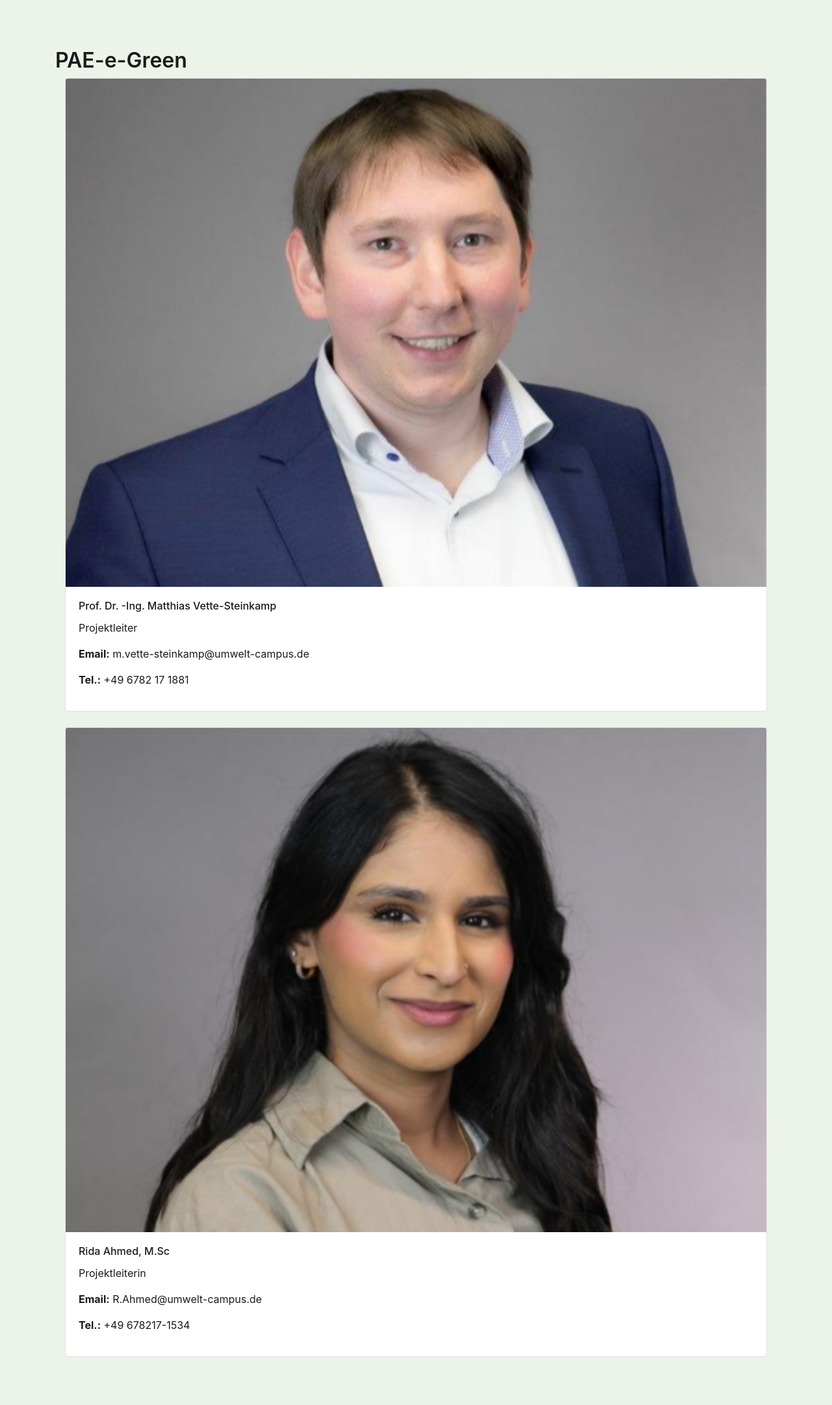
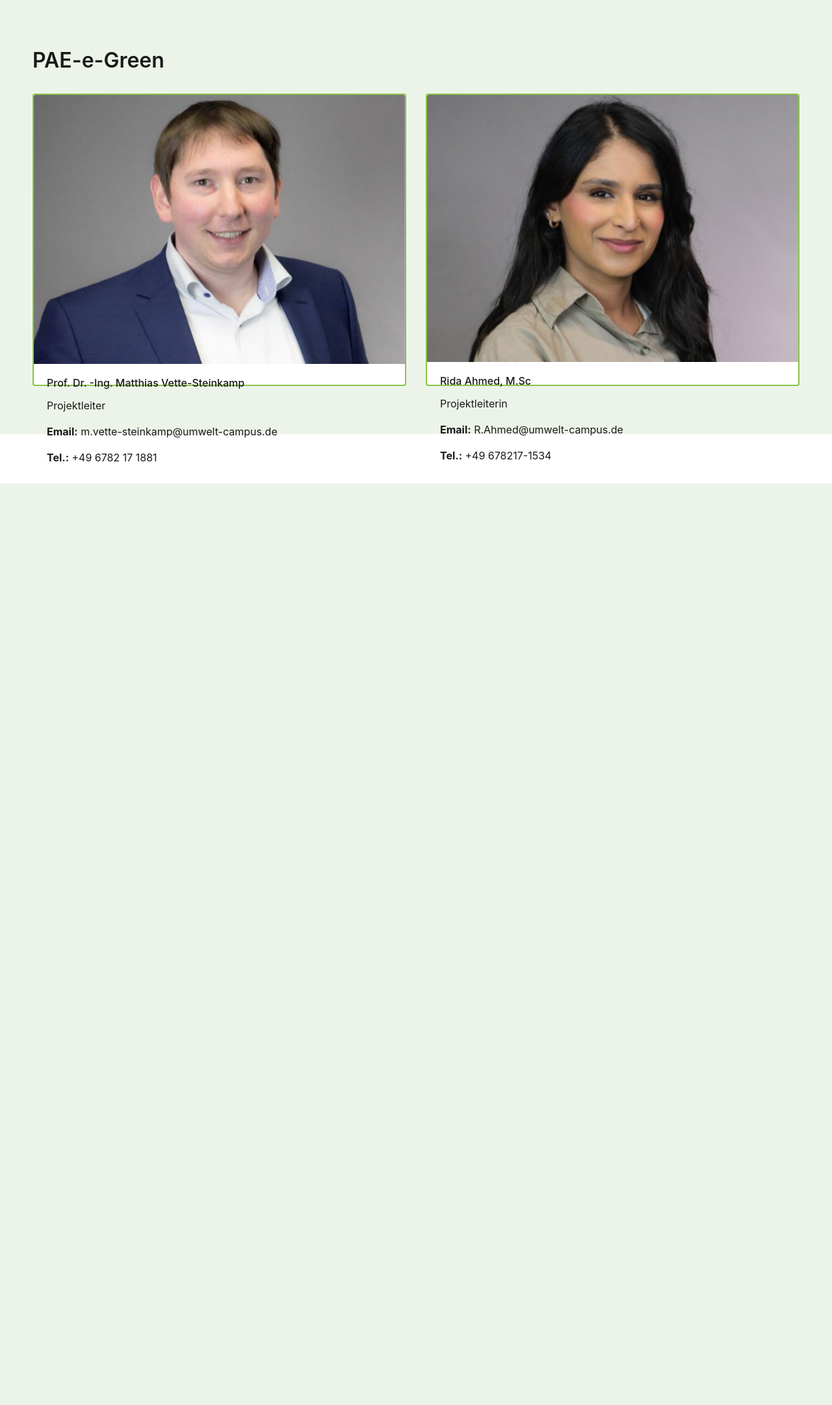
Before and after one commit to lrkc1756/Pae, a Flask app: page /contact in a window 1280 px wide. Shown: the part 56-2218 px from the top of the page at 65% size. After the commit the page ends 800 px from the top, so only its background shows below. Run offline with Flask 3, Linux system fonts and the light colour scheme; some libraries are stand-ins or nearby versions.

Commit message:
fix: perfect left alignment of all containers with.container CSS

```diff
--- a/website/static/style.css
+++ b/website/static/style.css
@@ -121,25 +121,45 @@ body{
   margin-left: calc(-50vw + 50%); /*center correctly*/
 }
 
+.container{
+  padding-left: 0px;
+  padding-right: 0px;
+  max-width: 100%; /* Prevent centering like .container does */
+}
+
+
 /*HEADERS*/
 h1 {
   font-size: 2.5rem;
   font-weight: 700;
+  text-align: left;
 }
 h2 {
   font-size: 2rem;
   font-weight: 600;
+  text-align: left;
 }
 h3 {
   font-size: 1.5rem;
   font-weight: 600;
+  text-align: left;
 }
 h4 {
   font-size: 1.25rem;
+  text-align: left;
 }
 h5 {
   font-size: 1rem;
+  text-align: left;
 }
 h6 {
   font-size: 0.875rem;
+  text-align: left;
 }
+
+
+
+.container {
+  padding-left: 0px;
+  padding-right: 0px;
+}
--- a/website/templates/contact.html
+++ b/website/templates/contact.html
@@ -5,10 +5,11 @@
 <div class="full-width-bg tea-leaf">
 <div class="container mt-4">
     <h2>PAE-e-Green</h2>
-    <div class="column">
+</br>
+    <div class="row">
         {% for person in people %}
-        <div class="col-md-12 mb-4">
-            <div class="card">
+        <div class="col-md-6 mb-4 contact-card">
+            <div class="card text-left green-border-card" style="width: 100%; min-width: 180px; height: 450px;">
                 <img src="{{ url_for('static', filename=person.image) }}" class="card-img-top" alt="{{ person.name }}">
                 <div class="card-body">
                     <h5 class="card-title">{{ person.name }}</h5>
```
Also changed, not shown: website/templates/home.html (+6 -1 lines).
